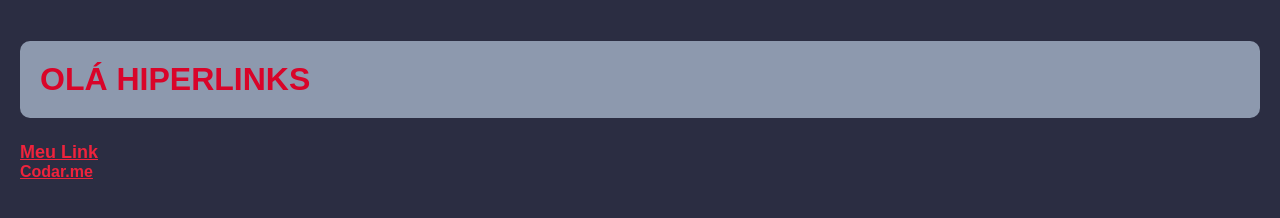
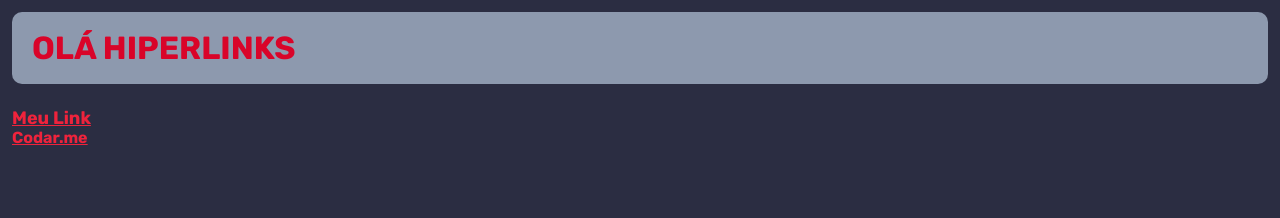
Before and after one commit to JorgeAtsume/INPUT, a plain HTML site: page 05. Tipografia para web/06. Importando arquivos CSS dentro do CSS/06. Importando arquivos CSS dentro do CSS.html in a window 1280 px wide. Drawn offline with Linux system fonts and the light colour scheme.

Commit message:
Correção aula 6

```diff
--- a/05. Tipografia para web/06. Importando arquivos CSS dentro do CSS/styles.css
+++ b/05. Tipografia para web/06. Importando arquivos CSS dentro do CSS/styles.css
@@ -1,16 +1,6 @@
-/*
-Peso e nomenclatura das fontes
-
-100 - thin
-200
-300 - light
-400 - regular
-500 - medium
-600
-700 - bold
-800 - extra bold
-900 - black
-*/
+@import url('https://fonts.googleapis.com/css2?family=Roboto:ital,wght@0,100;0,300;0,400;0,500;0,700;0,900;1,100;1,300;1,400;1,500;1,700;1,900&family=Rubik:wght@300;400;700;900&display=swap');
+@import url('https://fonts.googleapis.com/css2?family=Montserrat:ital,wght@0,100;0,300;0,400;0,500;0,700;0,900;1,100;1,300;1,400;1,500;1,700;1,900&family=Rubik:wght@300;400;700;900&display=swap');
+@import url('./reset.css');
 
 body{
     background: #2b2d42;
```
